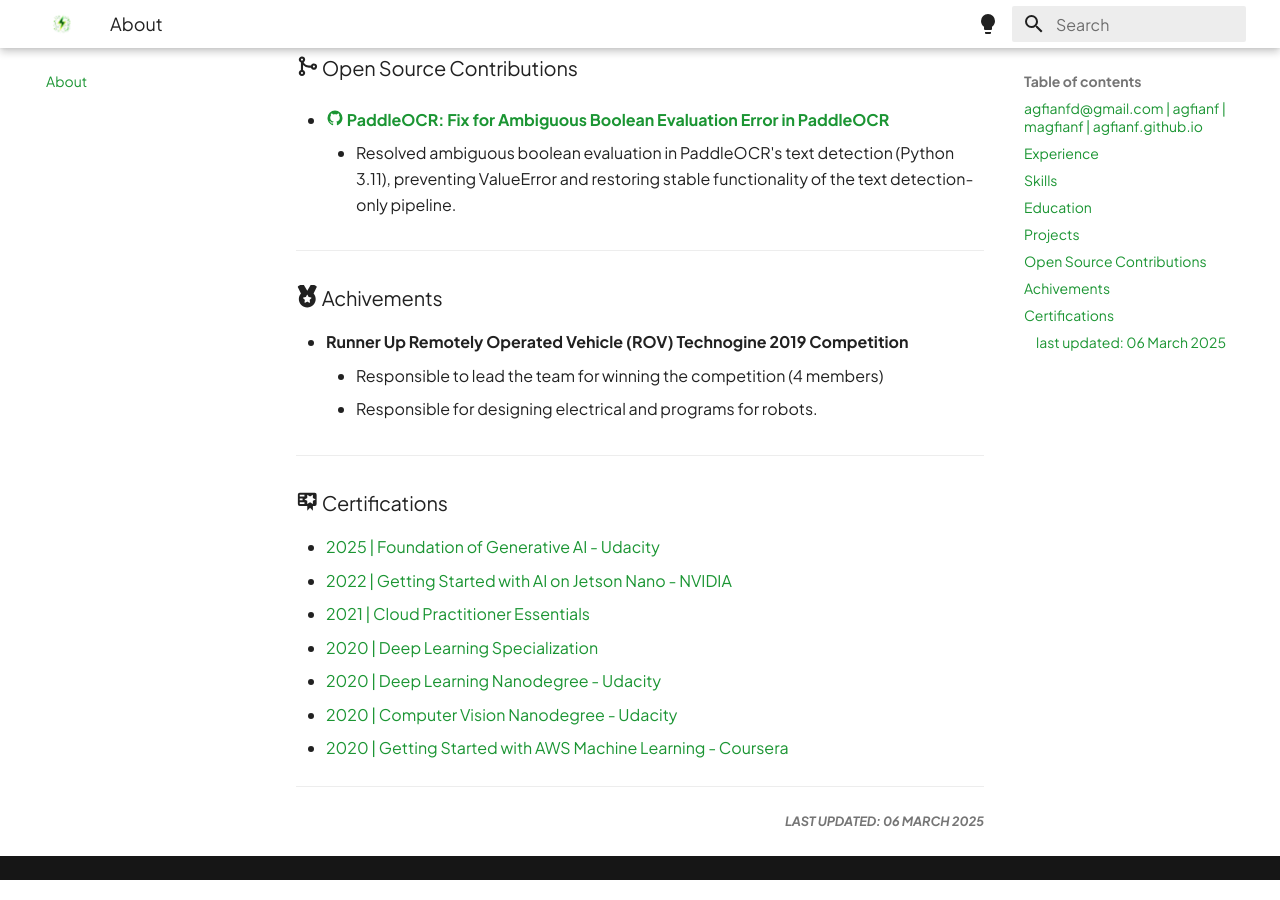
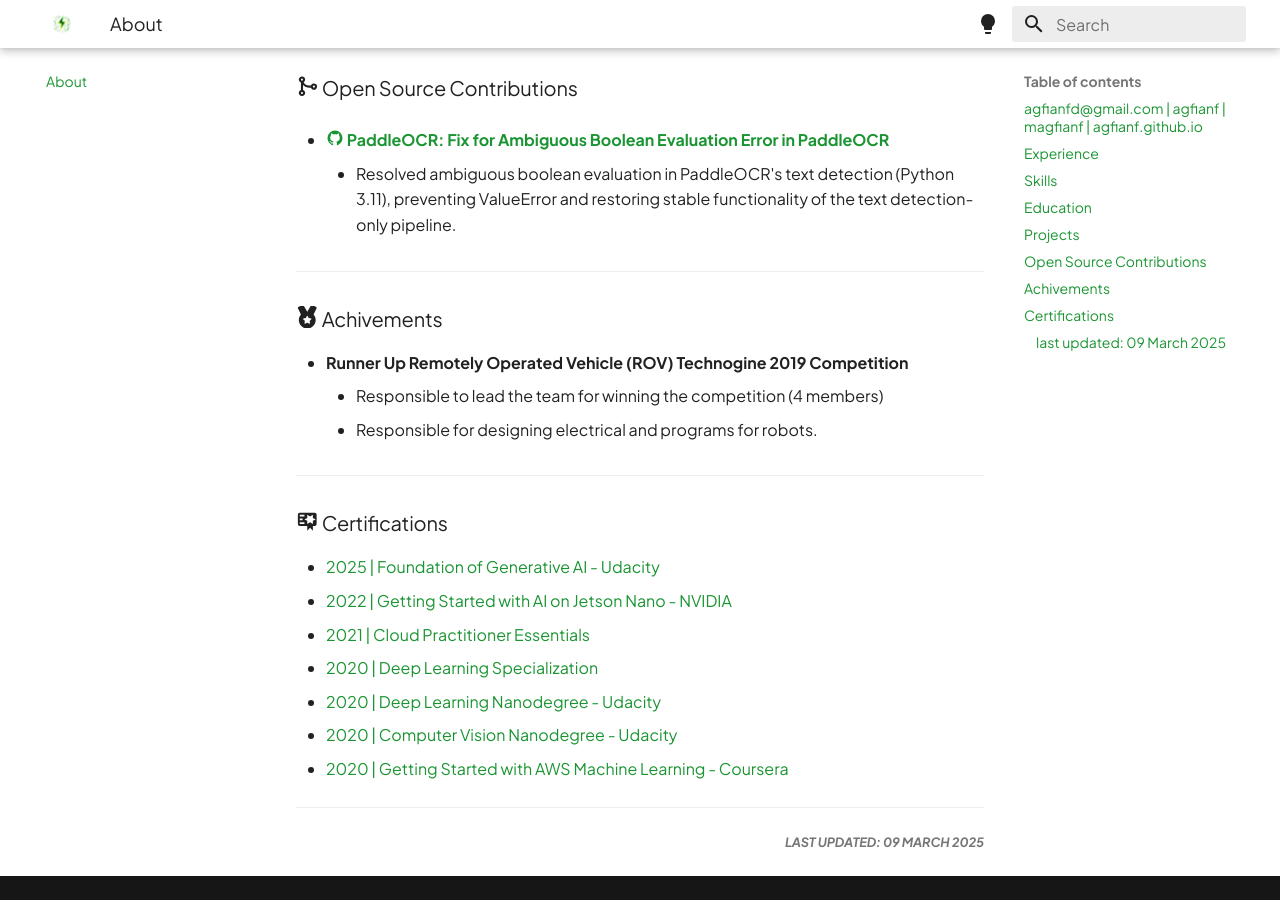
Before and after one commit to agfianf/agfianf.github.io, an MkDocs documentation site: the page built from docs/about.md, in a window 1280 px wide and 900 px high, scrolled down 4395 px. Built offline with MkDocs 1.6.1 and Material for MkDocs 9.7.7, drawn with Linux system fonts in a browser that asks for light colours; some of the changed text lies outside the part shown.

Commit message:
fix: update about.md to include additional DevOps tools and correct last updated date

```diff
--- a/docs/about.md
+++ b/docs/about.md
@@ -187,7 +187,7 @@
 
 ---
 
-##### _last updated: 06 March 2025_ { align=right }
+##### _last updated: 09 March 2025_ { align=right }
 
 <!--
 
```
Also changed, not shown: other parts of docs/about.md (+1 -1 lines).
